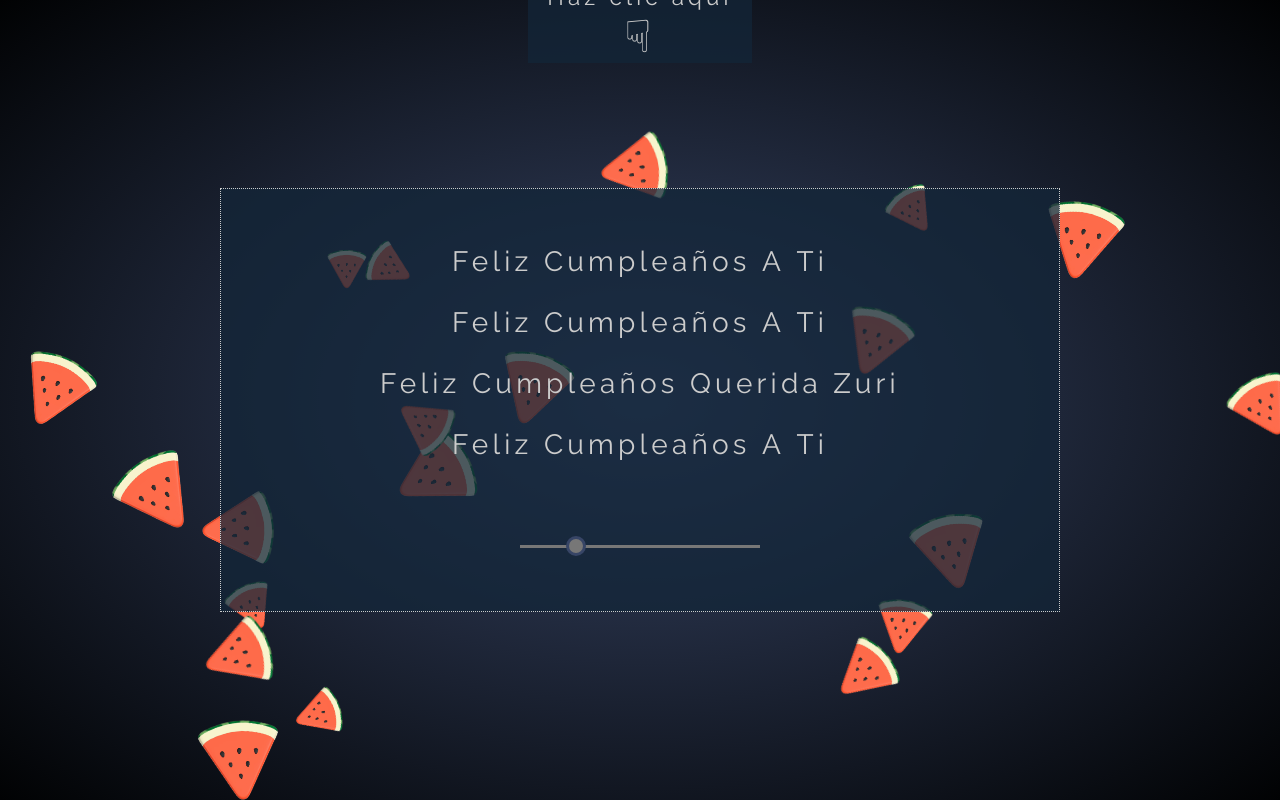
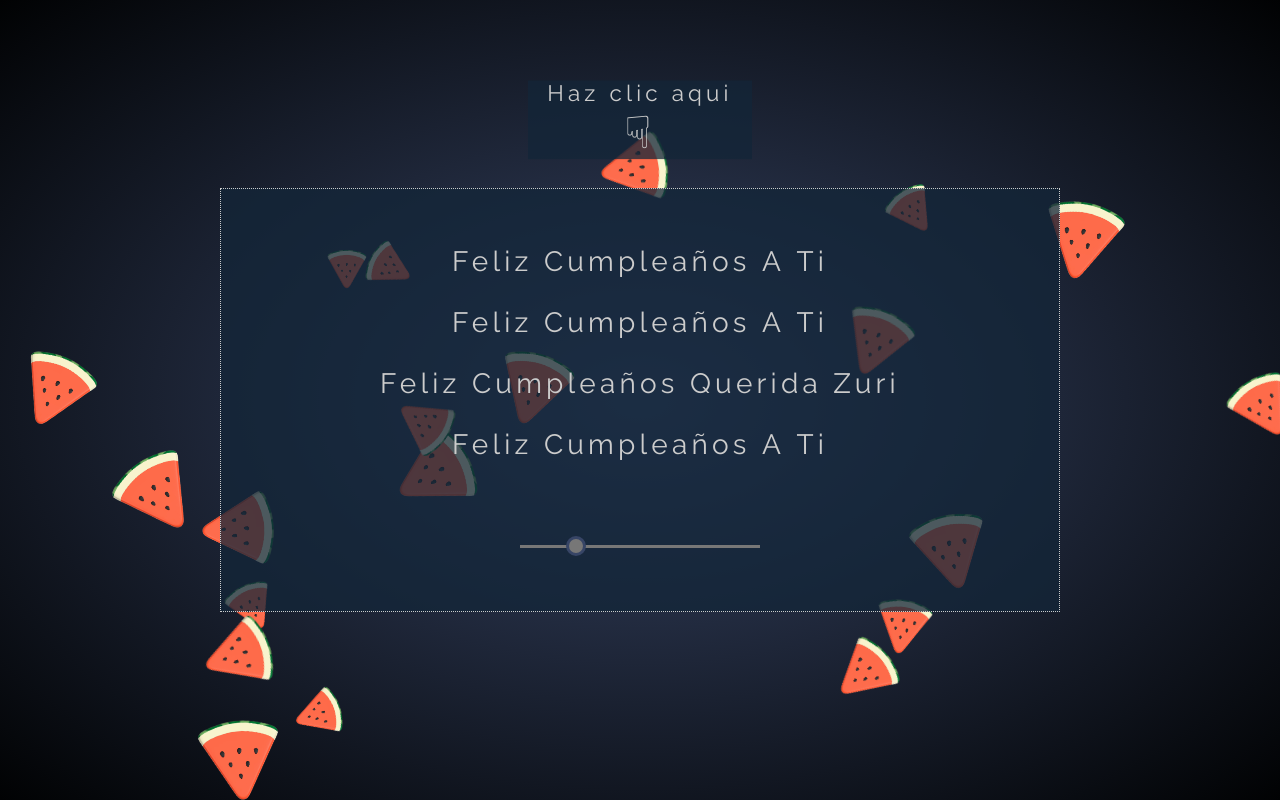
Before and after one commit to deadjoker514/Carta, a plain HTML site: page index.html in a window 1280 px wide. Drawn offline with Linux system fonts and the light colour scheme.

Commit message:
actualice lugar otra vez 3

```diff
--- a/style.css
+++ b/style.css
@@ -56,7 +56,7 @@ span.jump {
   width: 10em;
   text-align: center;
   left: calc(50vw - 5em);
-  top: calc(35vh - 12.5em);
+  top: calc(47vh - 12.5em);
   animation: jump 1s ease-in-out infinite alternate;
 }
 
```
